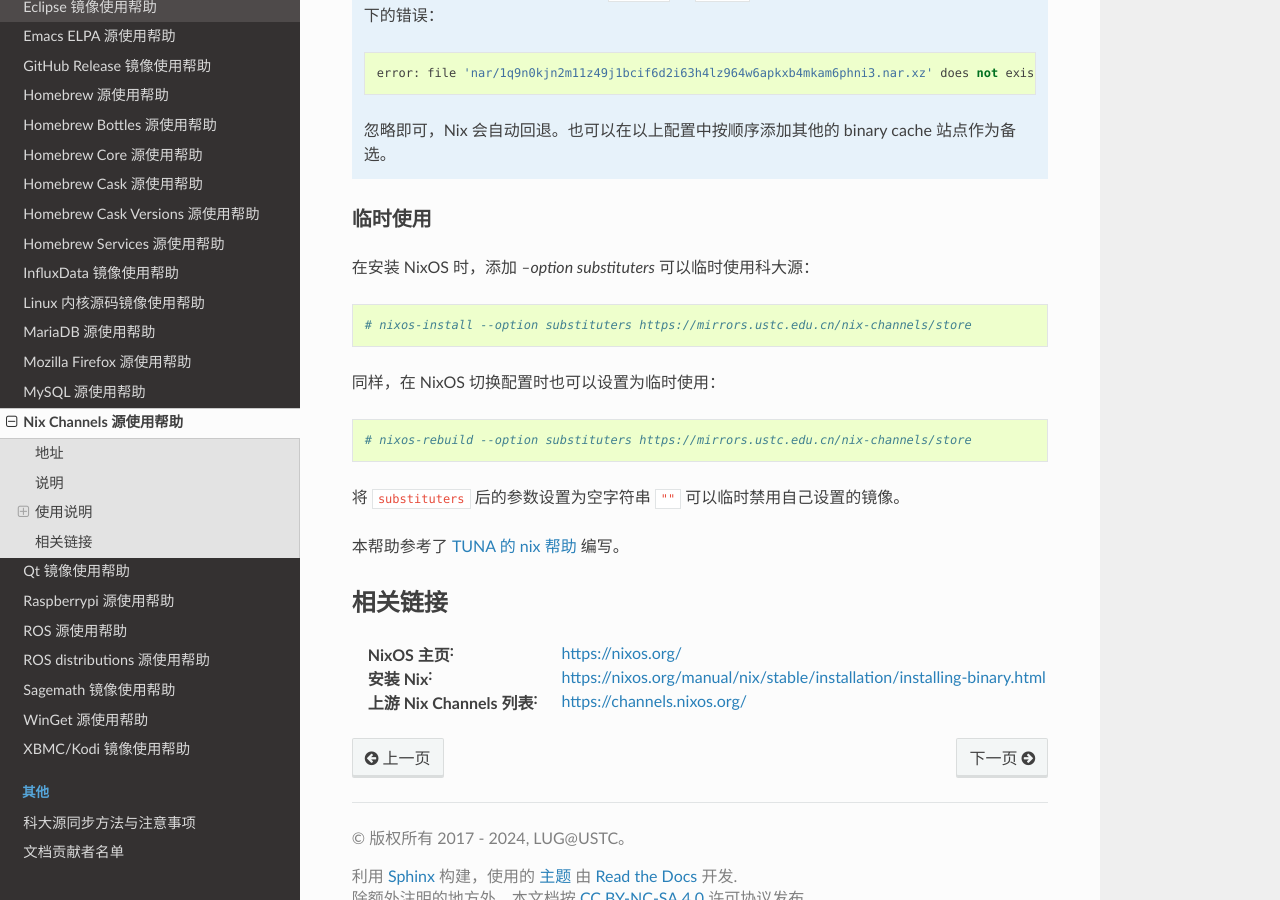
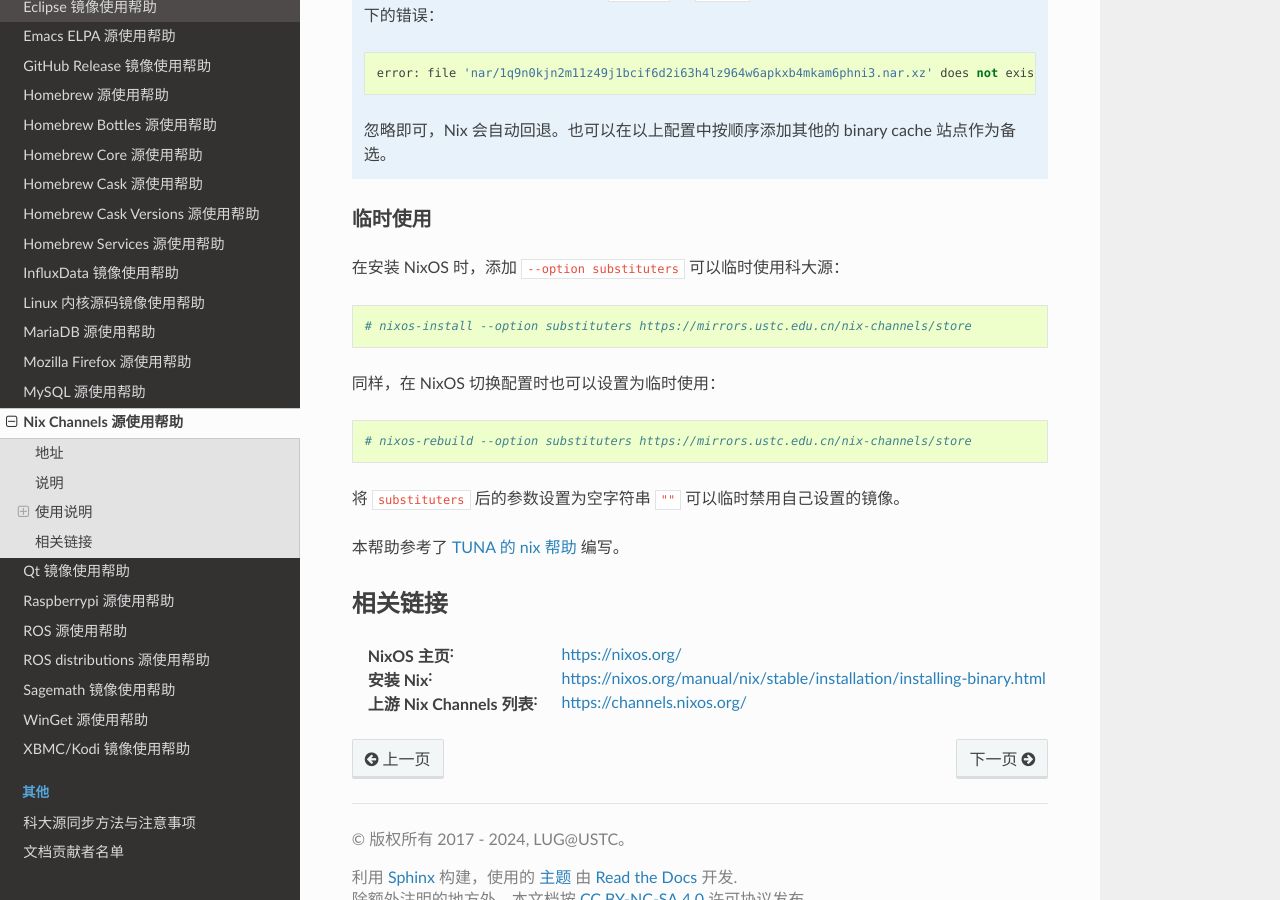
Before and after one commit to ustclug/mirrorhelp, a Sphinx documentation site: the page built from source/nix-channels.rst, in a window 1280 px wide and 900 px high, scrolled down 1687 px. Built offline with Sphinx 7.4.7 and the Read the Docs theme 2.0.0, drawn with Linux system fonts in a browser that asks for light colours; pages that are not in the unit, such as notebooks, are missing from menus.

```diff
--- a/source/nix-channels.rst
+++ b/source/nix-channels.rst
@@ -80,7 +80,7 @@ NixOS channel 也可以以类似命令替换，以 ``nixos-19.09`` 为例（需
 临时使用
 ^^^^^^^^
 
-在安装 NixOS 时，添加 `--option substituters` 可以临时使用科大源：
+在安装 NixOS 时，添加 ``--option substituters`` 可以临时使用科大源：
 
 ::
 
```
